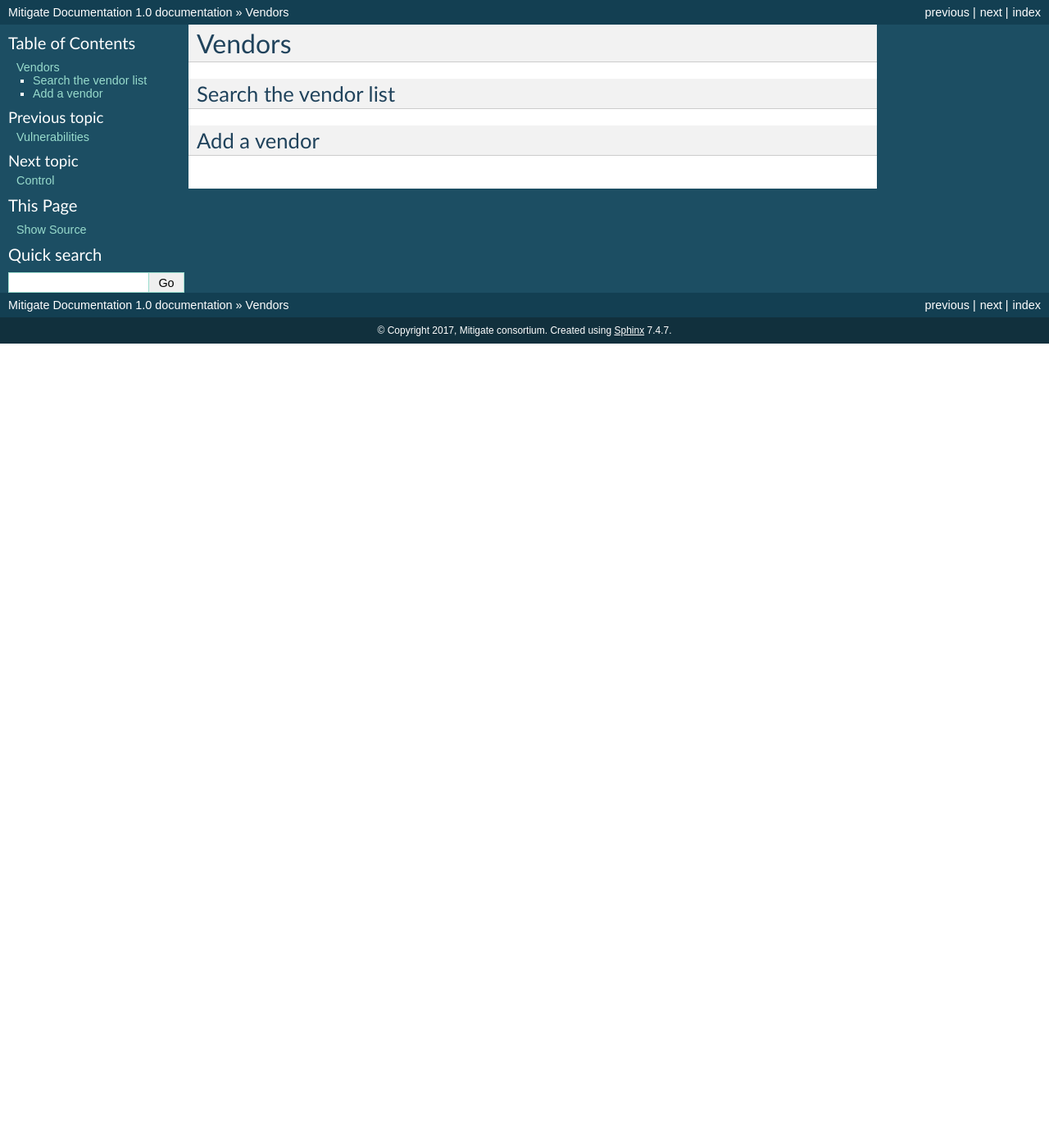
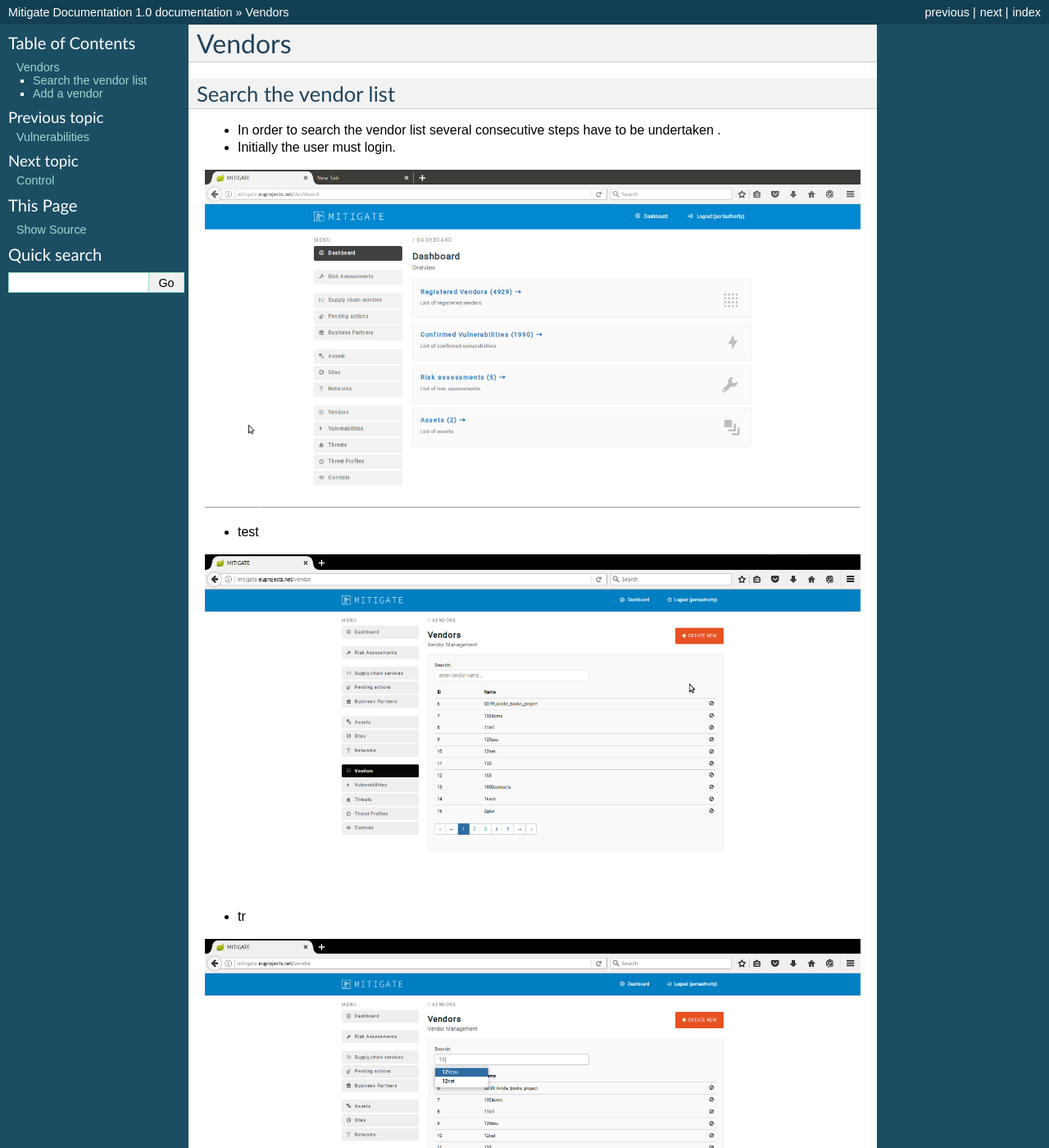
Before and after one commit to singularlogic/mitigate-documentation, a Sphinx documentation site: the page built from docs/e_vendor.rst, in a window 1280 px wide and 1400 px high. Shown: the whole window at 82% size. Built offline with Sphinx 7.4.7, drawn with Linux system fonts in a browser that asks for light colours.

Commit message:
Update e_vendor.rst

```diff
--- a/docs/e_vendor.rst
+++ b/docs/e_vendor.rst
@@ -5,5 +5,23 @@ Vendors
 Search the vendor list
 ------------------------
 
+- In order to search the vendor list several consecutive steps have to be undertaken .
+- Initially the user must login.
+
+.. image:: assets/Log_4.png
+
+- test
+
+.. image:: assets/vl.png
+
+- tr
+
+.. image:: assets/vl_2.png
+
+- tuyi
+
+.. image:: assets/vl_3.png
+
+
 Add a vendor
 ------------
```
